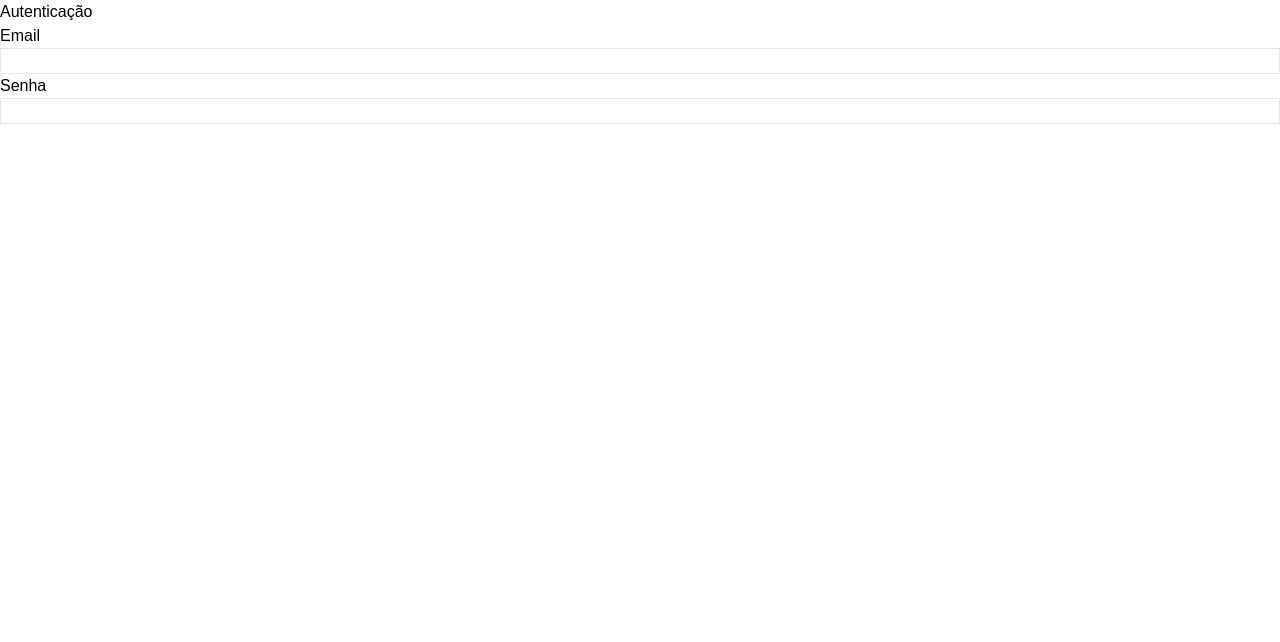
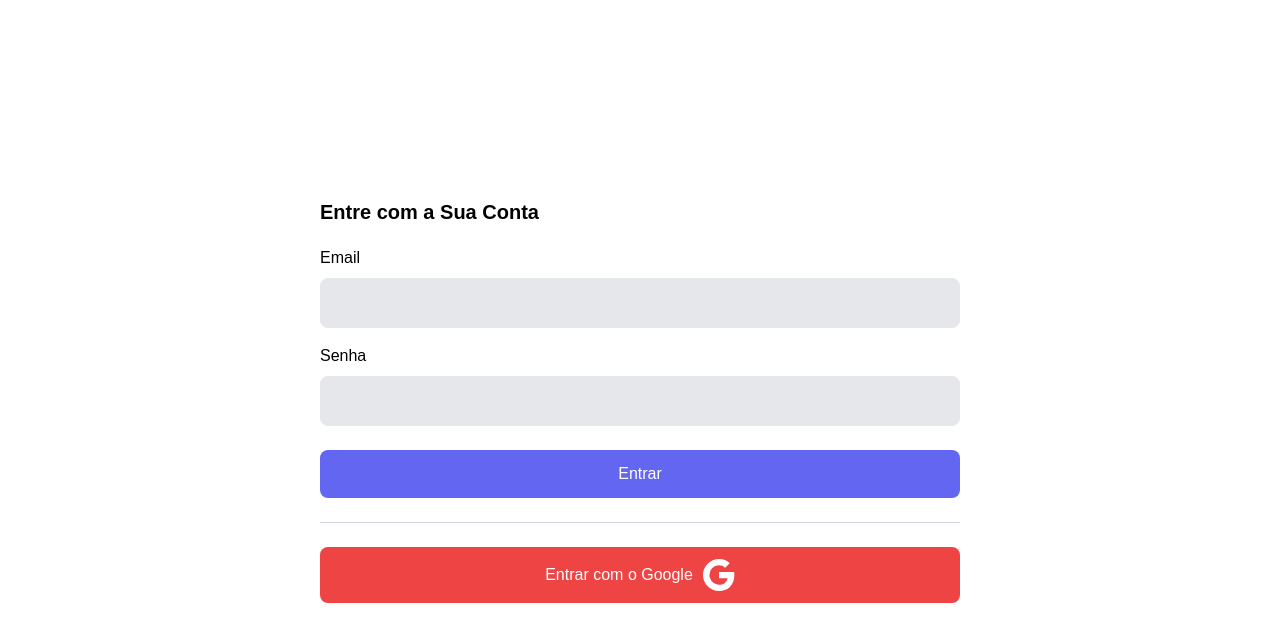
Before and after one commit to orloke/admin-template, a Next.js app: page /authentication in a window 1280 px wide. Shown: the top 642 px of the page. Built offline with nearby package versions, Linux system fonts and the light colour scheme.

Commit message:
criando botão de login e de cadastrar com o google

```diff
--- a/src/components/auth/AuthInput.tsx
+++ b/src/components/auth/AuthInput.tsx
@@ -8,10 +8,12 @@ interface Props{
 
 const AuthInput = (props: Props) => {
     return (
-        <div  className='flex flex-col'  >
+        <div  className='flex flex-col mt-4'  >
             <label> {props.label} </label>
             <input
-                className="border"
+                className="
+                    px-4 py-3 rounded-lg bg-gray-200 mt-2 border
+                    focus:border-blue-500 focus:bg-white focus:outline-none"
                 type= {props.type ?? 'text'}
                 value={props.value}
                 onChange={(e) => props.onChange(e.target.value)}
--- a/src/components/icons/index.tsx
+++ b/src/components/icons/index.tsx
@@ -35,3 +35,7 @@ export const IconMoon =(size:number) => (
         <path strokeLinecap="round" strokeLinejoin="round" d="M20.354 15.354A9 9 0 018.646 3.646 9.003 9.003 0 0012 21a9.003 9.003 0 008.354-5.646z" />
     </svg>
 )
+
+export const IconGoogle = (
+<svg style={{color: "white", marginLeft: '10px'}} xmlns="http://www.w3.org/2000/svg" width="32" height="32" fill="currentColor" viewBox="0 0 16 16"> <path d="M15.545 6.558a9.42 9.42 0 0 1 .139 1.626c0 2.434-.87 4.492-2.384 5.885h.002C11.978 15.292 10.158 16 8 16A8 8 0 1 1 8 0a7.689 7.689 0 0 1 5.352 2.082l-2.284 2.284A4.347 4.347 0 0 0 8 3.166c-2.087 0-3.86 1.408-4.492 3.304a4.792 4.792 0 0 0 0 3.063h.003c.635 1.893 2.405 3.301 4.492 3.301 1.078 0 2.004-.276 2.722-.764h-.003a3.702 3.702 0 0 0 1.599-2.431H8v-3.08h7.545z" fill="white"></path> </svg>
+)
--- a/src/pages/authentication.tsx
+++ b/src/pages/authentication.tsx
@@ -1,5 +1,6 @@
 import React, { useState } from 'react';
 import AuthInput from '../components/auth/AuthInput';
+import { IconGoogle } from '../components/icons';
 
 // import { Container } from './styles';
 
@@ -9,9 +10,25 @@ const Authentication = () => {
     const [email, setEmail] = useState('')
     const [senha, setSenha] = useState('')
 
+    const changeMode = () => {
+
+      if (mode === 'login') {
+        console.log('logar');
+      }else{
+        console.log('Cadastrar');
+
+      }
+
+    }
+
   return (
-    <div>
-        <h1>Autenticação</h1>
+    <div className='flex flex-col h-screen items-center justify-center' >
+      <div className='w-1/2' >
+        <h1 className={`
+          text-xl font-bold mb-5
+        `} >
+          {mode === 'login' ? 'Entre com a Sua Conta': 'Cadastre-se na Plataforma'}
+        </h1>
         <AuthInput
             label='Email'
             value={email}
@@ -26,6 +43,26 @@ const Authentication = () => {
             type = 'password'
 
         />
+
+        <button onClick={changeMode} className = {`
+          w-full bg-indigo-500 hover:bg-indigo-400
+          text-white rounded-lg px-4 py-3 mt-6
+        `} >
+          {mode === 'login' ? 'Entrar':'Cadastrar'}
+        </button>
+
+        <hr className = {`my-6 border-gray-300 w-full`} />
+
+        <button onClick={changeMode} className = {`
+          flex justify-center items-center
+          w-full bg-red-500 hover:bg-red-400
+          text-white rounded-lg px-4 py-3
+        `} >
+          Entrar com o Google
+          {IconGoogle}
+        </button>
+
+      </div>
     </div>
   );
 }
```
